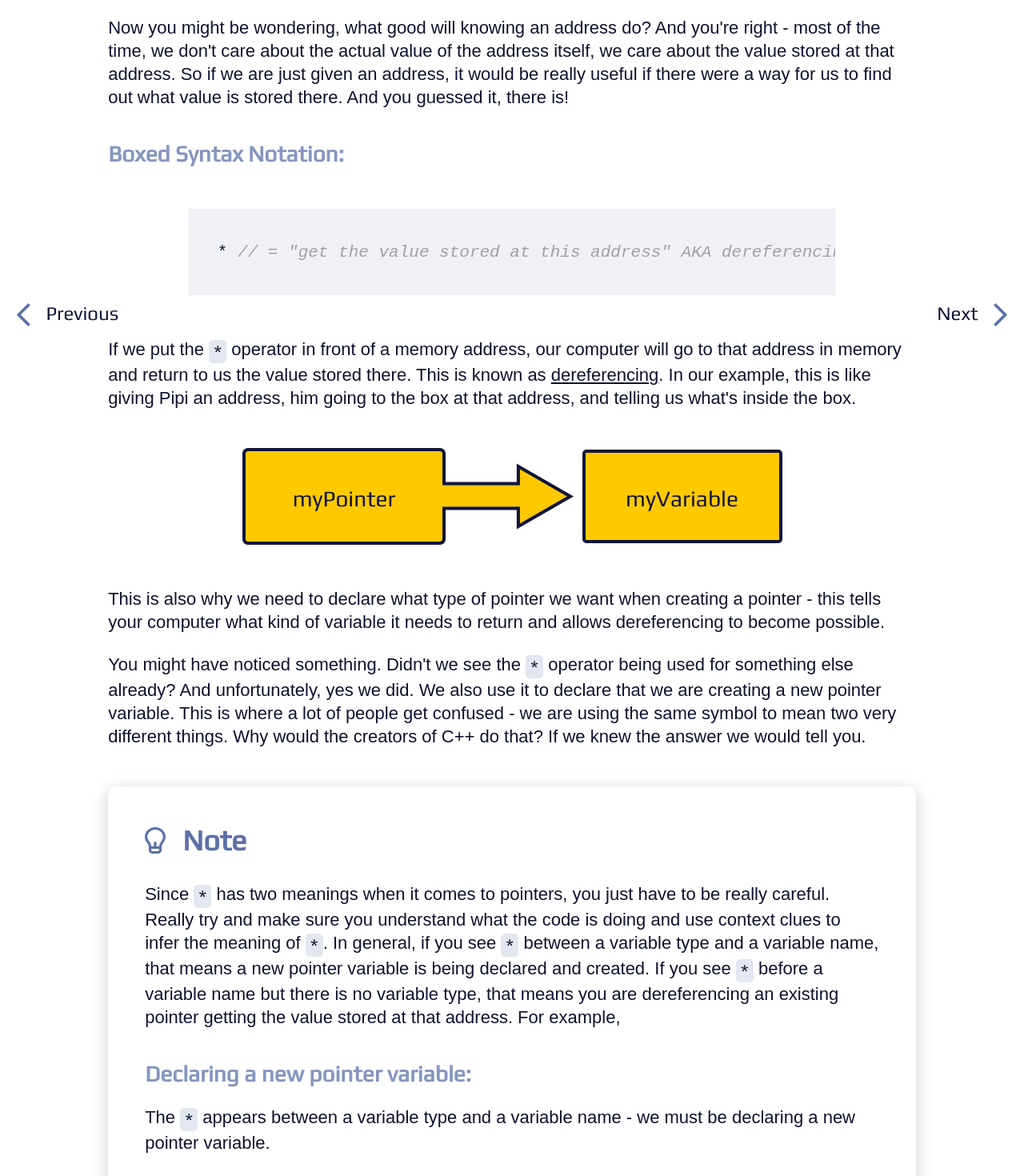
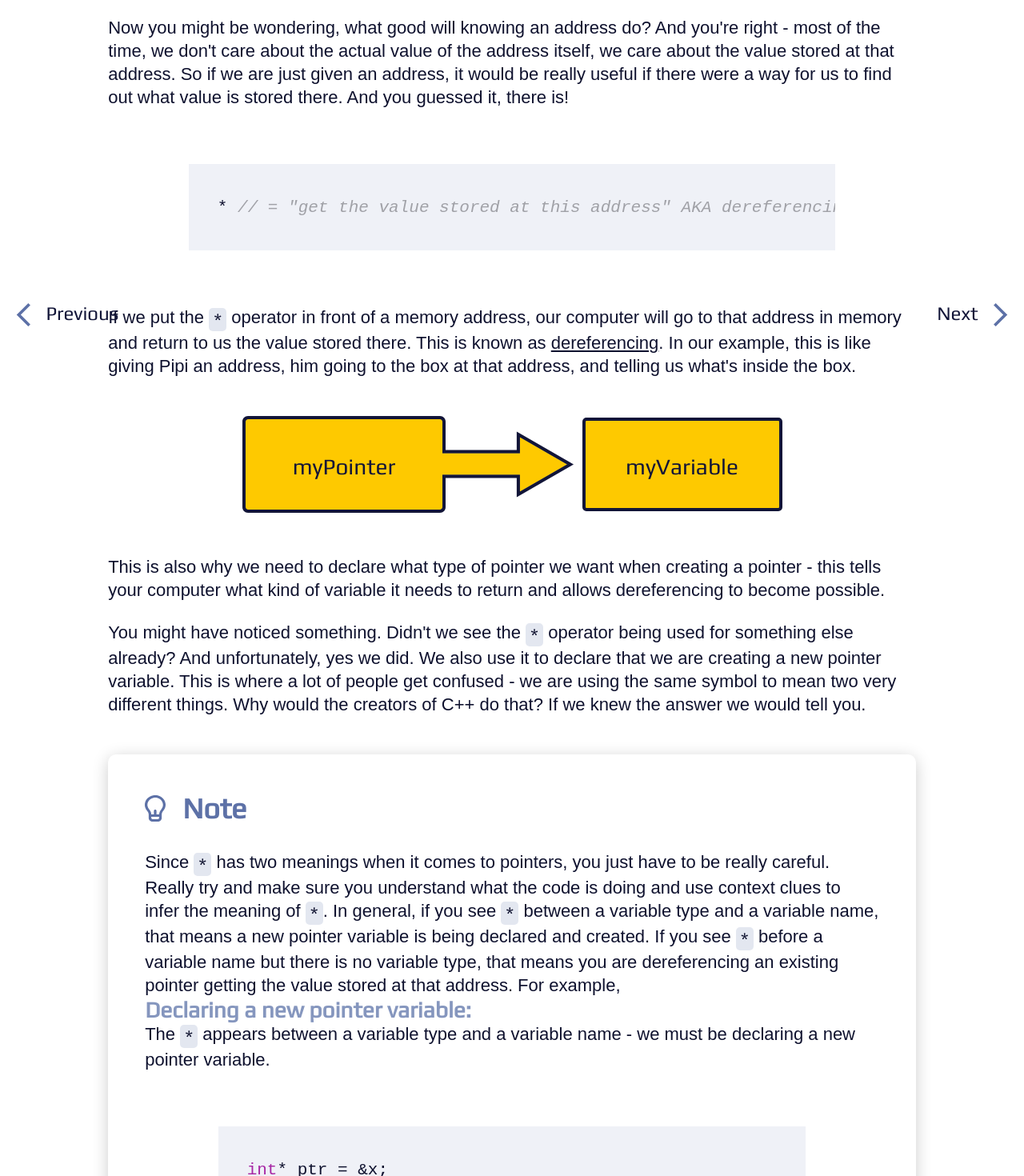
Before and after one commit to uclaacm/parcel-pointers, a React app: page /lesson-4 in a window 1280 px wide. Shown: the part 340-1810 px from the top of the page at 80% size. Built offline with nearby package versions, Linux system fonts and the light colour scheme; a web font is replaced by a local one.

Commit message:
remove boxed syntax label

```diff
--- a/src/pages/Lesson2_2.tsx
+++ b/src/pages/Lesson2_2.tsx
@@ -57,7 +57,6 @@ const Lesson2_2: FC = () => {
             <span className="code">*</span> in between the variable type and the
             variable name.
           </p>
-          <label>Boxed Syntax Notation:</label>
           <div className="diagram">
             <Terminal code={code2} />
           </div>
--- a/src/pages/Lesson4.tsx
+++ b/src/pages/Lesson4.tsx
@@ -34,7 +34,6 @@ const Lesson4: FC = () => {
             be really useful if there were a way for us to find out what value
             is stored there. And you guessed it, there is!
           </p>
-          <label>Boxed Syntax Notation:</label>
           <div className="diagram">
             <Terminal code={code1} />
           </div>
--- a/src/styles/PageWrapper.scss
+++ b/src/styles/PageWrapper.scss
@@ -41,25 +41,6 @@ $layout-hspacing: 13vh;
     padding: 0;
   }
 
-  // label
-  //=======================================
-
-  label {
-    padding-top: 5vh;
-  }
-
-  label + p {
-    padding-top: 3vh;
-  }
-
-  label + .diagram {
-    padding: 4vh 0;
-  }
-
-  .diagram + label {
-    padding: 0;
-  }
-
   // h2
   //=======================================
 
```
